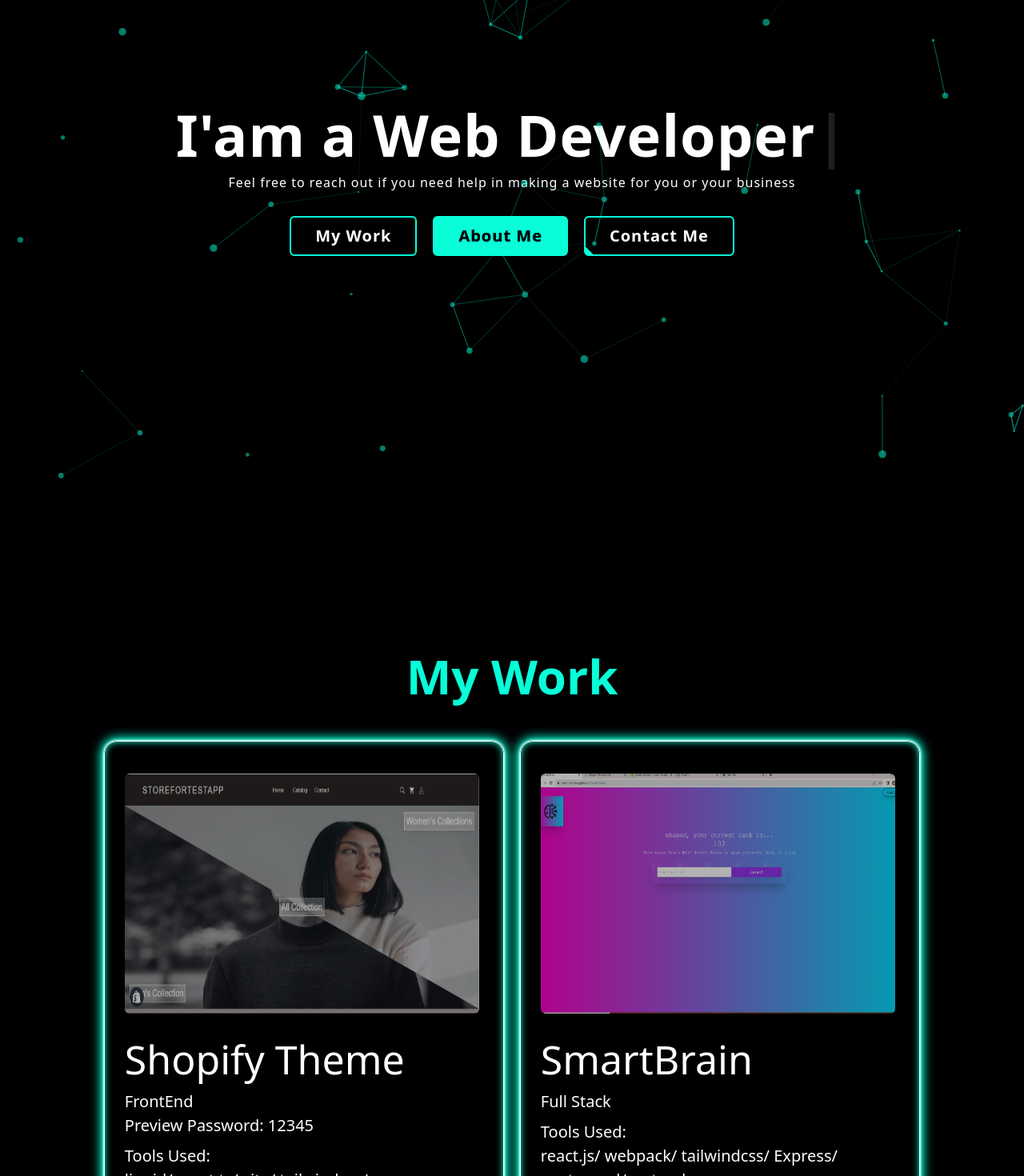
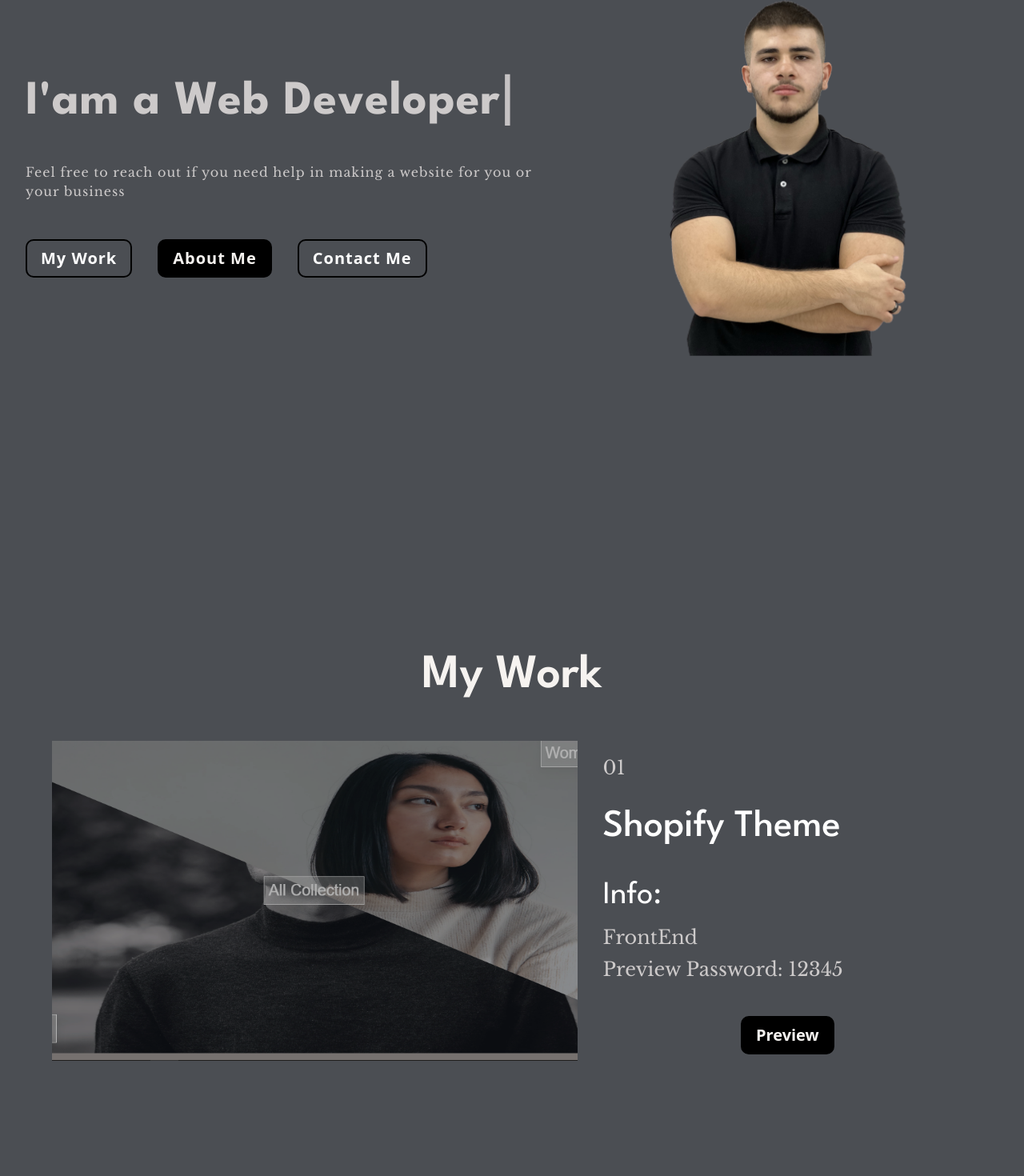
Before and after one commit to mhamad-hmd/Portfolio, a React (Vite) app: page / in a window 1280 px wide. Shown: the part 180-1650 px from the top of the page at 80% size. Built offline with nearby package versions, Linux system fonts and the light colour scheme.

Commit message:
lptp newLook

```diff
--- a/src/App.scss
+++ b/src/App.scss
@@ -1,75 +1,40 @@
-$pageClr: #000000;
-$scndryClr: #08fdd8;
+$pageClr: #4B4E53;
+$scndryClr: #F6F3F0;
+$third: #000;
 
-@font-face {
-  font-family: "Montserrat";
-  src: url(./assets/Montserrat-VariableFont_wght.ttf);
+@import url('https://fonts.googleapis.com/css2?family=League+Spartan:wght@200;300;400;500;600;700;800;900&family=Libre+Baskerville:ital,wght@0,400;0,700;1,400&display=swap');
+
+
+h1, h2, h3{
+  font-family: 'League Spartan', sans-serif;
+}
+
+p,span{
+  font-family: 'Libre Baskerville', serif;
+  color: #CDCACA;
 }
 
 .btnA {
-  background: linear-gradient(45deg, $pageClr 50%, $scndryClr 50%);
-  background-clip: text;
-  -webkit-text-fill-color: $pageClr;
+  background: $third;
+  -webkit-text-fill-color: $scndryClr;
+  border-color: $third !important;
   position: relative;
   font-weight: 600;
   transition: 0.7s;
 }
 
-.btnA::after {
-  content: "";
-  position: absolute;
-  top: 0;
-  right: 0;
-  bottom: 0;
-  left: 0;
-  background: linear-gradient(45deg, $scndryClr 50%, $pageClr 50%);
-  z-index: -1;
-}
 
-.btnA,
-.btnA:after {
-  background-size: 400px;
-  background-position: 0;
-  transition: 0.7s;
-}
 
-.btnA:hover,
-.btnA:hover:after {
-  background-position: 99%;
-  -webkit-text-fill-color: #fff;
-}
+
 
 .btnB {
-  background: linear-gradient(45deg, $scndryClr 50%, $pageClr 50%);
+  background: transparent;
   background-clip: text;
   -webkit-text-fill-color: #fff;
   position: relative;
   font-weight: 600;
 }
 
-.btnB:after {
-  content: "";
-  position: absolute;
-  top: 0;
-  right: 0;
-  bottom: 0;
-  left: 0;
-  background: linear-gradient(45deg, $scndryClr 50%, $pageClr 50%);
-  z-index: -1;
-}
-
-.btnB,
-.btnB:after {
-  background-size: 400px;
-  background-position: 99%;
-  transition: 0.7s;
-}
-
-.btnB:hover,
-.btnB:hover:after {
-  background-position: 0;
-  -webkit-text-fill-color: $pageClr;
-}
 
 .sectionTitle {
   text-align: center;
@@ -89,9 +54,9 @@ $scndryClr: #08fdd8;
   }
   .btn {
     display: inline-block;
-    border-radius: 6px;
-    border: 2px solid $scndryClr;
-    padding: 10px 30px;
+    border-radius: 10px;
+    border: 2px solid $third;
+    padding: 7px 17px;
     font-size: 20px;
   }
 }
--- a/src/App.tsx
+++ b/src/App.tsx
@@ -19,7 +19,7 @@ function App() {
     <Router>
     <div className="App">
 
-        <ParticlesBackground />
+        {/* <ParticlesBackground /> */}
 
         <Routes>
 
--- a/src/components/DisplayProjects/displayProjects.tsx
+++ b/src/components/DisplayProjects/displayProjects.tsx
@@ -39,9 +39,9 @@ export const DisplayProjects = () => {
                 <div className=' md:gap-5 xs:gap-10  flex flex-wrap justify-center my-4' >
 
                     <div className={`${myElementIsVisible ? 'viewWork' : 'offWorkLeft'}`}>
-                        <ProjectConstructor title={'Shopify Theme'} typeOfwork={'FrontEnd'} password={'12345'} tools={'liquid/ react.ts/ vite/ tailwindcss/'} aboutIt={'Since I was using shopify that takes care of all the backend, this project ended up being pure frontend  '} imgPath={storePreview} projectUrl={'https://storefortestapp.myshopify.com/'} />
+                        <ProjectConstructor index={"01"} title={'Shopify Theme'} typeOfwork={'FrontEnd'} password={'12345'} tools={'liquid/ react.ts/ vite/ tailwindcss/'} aboutIt={'Since I was using shopify that takes care of all the backend, this project ended up being pure frontend  '} imgPath={storePreview} projectUrl={'https://storefortestapp.myshopify.com/'} />
                     </div>
-
+{/*
                     <div className={`${myElementIsVisible ? 'viewWork' : 'offWorkRight'}`}>
                         <ProjectConstructor title={'SmartBrain'} typeOfwork={'Full Stack'} password={''} tools={'react.js/ webpack/ tailwindcss/ Express/ postgresql/zustand '} aboutIt={'SmartBrain was the last project in my course, this website takes url of an image and detects the face in it '} imgPath={smartBrainPrev} projectUrl={'https://mhamad-hmd.github.io/Smart-Brain/'} />
                     </div>
@@ -52,7 +52,7 @@ export const DisplayProjects = () => {
 
                     <div className={`${myElementIsVisible ? 'viewWork' : 'offWorkTop'}`}>
                         <ProjectConstructor title={'Royal Coats'} typeOfwork={'Front-End'} password={'12345'} tools={'Vite/ react/ typescript/ scss/ tailwind '} aboutIt={'Royal Coats is a shopify theme website done from completely scratch, the design was made by me '} imgPath={royalCoats} projectUrl={'https://royal-coats.myshopify.com/'} />
-                    </div>
+                    </div> */}
 
 
                 </div>
--- a/src/components/greeting/greeting.scss
+++ b/src/components/greeting/greeting.scss
@@ -3,23 +3,24 @@ $pageClr: #515152;
 $scndryClr: #08fdd8;
 
 .greetingBox {
+    max-width: 650px;
     color: #fff ;
     font-size: 17px;
-    // padding-top: 15%;
-    margin: auto;
     letter-spacing: 1px;
-    line-height: 26px;
   }
 
   .greetingBox h1 {
-    padding: 20px;
     line-height: 55px;
-
     font-weight: 700;
   }
 
-  .btnDiv{
-    padding-left: 10px;
-    padding-right: 10px;
-    padding-top: 30px;
+  .myImg{
+    object-fit: cover;
+    max-width: 350px;
+    max-height: 470px;
   }
+
+  .autoType{
+  font-family: 'League Spartan', sans-serif;
+
+  }
--- a/src/components/greeting/greeting.tsx
+++ b/src/components/greeting/greeting.tsx
@@ -1,7 +1,7 @@
 import React, { useRef } from 'react';
 import Typed from 'typed.js';
 import './greeting.scss'
-
+import myImg from '../../assets/myImg.png'
 
 
 
@@ -34,13 +34,14 @@ export const Greeting = () => {
   }, [])
 
   return (
-    <div className="greetingBox flex items-center justify-center h-screen text-center ">
-      <div>
+    <div className="heroContainer max-w-7xl flex justify-between mx-8 items-center">
 
-        <h1 className='md:text-7xl sm:text-5xl xs:text-4xl'><span className='autoType ' ref={el}></span></h1>
+      <div className="greetingBox flex flex-col items-start justify-center gap-12 h-screen  ">
+
+        <h1 className='md:text-6xl sm:text-4xl xs:text-3xl'><span className='autoType' ref={el}></span></h1>
         <p className='md:text-base xs:text-sm'>Feel free to reach out if you need help in making a website for you or your business</p>
 
-        <div className='flex justify-center flex-wrap'>
+        <div className='flex justify-start flex-wrap gap-8'>
           <div className='btnDiv'>
             <button id='myWork' className='btn btnB'  >My Work</button>
           </div>
@@ -55,8 +56,12 @@ export const Greeting = () => {
 
 
         </div>
+
       </div>
 
+      <img className='myImg mb-4 mr-20' src={myImg} alt="" />
+
     </div>
+
   )
 }
--- a/src/components/projectConstructor/projectConstructor.scss
+++ b/src/components/projectConstructor/projectConstructor.scss
@@ -4,15 +4,54 @@ $scndryClr: #08fdd8;
 .previewImg {
     border-radius: 6px;
     max-width: 100%;
+    flex-basis: 50%;
+    height: 400px; /* [1.1] Set it as per your need */
+    overflow: hidden;
+    transform-origin: 50% 100%;
+    transition: all ease;
+    filter: brightness(70%);
+    object-fit: cover;
+    transform: scale(1.2) translateY(0%);
+}
+
+.InfoContainer{
     width: 100%;
+    flex-basis: 50%;
 
-    height: 300px; /* [1.1] Set it as per your need */
+}
+
+.previewContainer {
     overflow: hidden;
-    transform-origin: 50% 50%;
-    transition: transform 2s, filter .5s ease;
-    filter: brightness(70%);
 }
-.previewContainer {
+
+.typeOfWork{
+    font-size: 1.5rem;
+    font-family: 'Libre Baskerville', serif;
+    color: #CDCACA;
+}
+
+.InfoContainer, .aboutIt{
+    h1{
+        font-size:3rem;
+        font-weight: 500;
+    }
+    h2{
+        font-size: 2.5rem;
+        font-weight: 400;
+    }
+    h3{
+        font-size: 2.4rem;
+    }
+
+    p{
+        font-size: 1rem;
+    }
+    span{
+        font-size: 1.5rem;
+    }
+}
+
+.previewImgContainer{
     overflow: hidden;
 }
 
@@ -25,10 +64,6 @@ $scndryClr: #08fdd8;
     transform: scale(110%);
 }
 
-.aboutIt {
-    max-width: 800px;
-}
-
 .projectInfo {
     width: 100%;
     height: auto;
@@ -36,7 +71,7 @@ $scndryClr: #08fdd8;
 
 @media (min-width: 768px) {
     .projectTitle {
-        font-size: 50px;
+        font-size: 32px;
     }
 
     .projectInfo {
@@ -62,52 +97,8 @@ $scndryClr: #08fdd8;
 }
 
 .projectWrapper {
-    max-width: 500px;
-    font-size: 6.2rem;
-    animation: pulsate 1.5s infinite alternate;
-    border: 0.1rem solid #fff;
-    border-radius: 1rem;
-    padding: 0.2em;
-    box-shadow: 0 0 .2rem #fff,
-              0 0 .2rem #fff,
-              0 0 1rem $scndryClr,
-              0 0 0.4rem $scndryClr,
-              0 0 1.0rem $scndryClr,
-              inset 0 0 0.5rem $scndryClr;
-  }
-
-//   @keyframes pulsate {
-
-//     100% {
-
-//         text-shadow:
-//         0 0 4px #fff,
-//         0 0 11px #fff,
-//         0 0 19px #fff,
-//         0 0 40px $scndryClr,
-//         0 0 80px $scndryClr,
-//         0 0 90px $scndryClr,
-//         0 0 100px $scndryClr,
-//         0 0 150px $scndryClr;
-
-//     }
-
-//     0% {
-
-//       text-shadow:
-//       0 0 2px #fff,
-//       0 0 4px #fff,
-//       0 0 6px #fff,
-//       0 0 10px $scndryClr,
-//       0 0 45px $scndryClr,
-//       0 0 55px $scndryClr,
-//       0 0 70px $scndryClr,
-//       0 0 80px $scndryClr;
-
-//   }
-// }
-.previewImg {
-    flex: 1;
+    max-width: 1280px;
+    width: 100%;
 }
 
 .scndCol{
--- a/src/components/projectConstructor/projectConstructor.tsx
+++ b/src/components/projectConstructor/projectConstructor.tsx
@@ -1,4 +1,5 @@
 
+import { useRef, useState } from 'react';
 import './projectConstructor.scss'
 
 type props = {
@@ -9,65 +10,63 @@ type props = {
     aboutIt: string,
     imgPath: string,
     projectUrl: string,
+    index: string,
 
 }
 
 export const ProjectConstructor = (props: props) => {
 
+    const { title, typeOfwork, password, tools, aboutIt, imgPath, projectUrl, index } = props;
+    const previewImg = useRef<HTMLImageElement>(null);
+    const previewImgPosition = previewImg.current?.getBoundingClientRect().top!;
+    let previewTranslate = 0
+    let previewScale = 1.2
+    previewImgPosition && document.addEventListener('scroll', (e:any) => {
+        if(previewImgPosition - window.scrollY > 0  && previewImgPosition - window.scrollY < 500){
+            previewTranslate += .09
+            previewImg.current!.style.transform = `scale(${previewScale}) translateY(${previewTranslate}%)`
+        }
+        else if(previewImgPosition - window.scrollY < 0 && previewImgPosition - window.scrollY > -500 ){
+            previewTranslate -= .09
+            previewImg.current!.style.transform = `scale(${previewScale}) translateY(${previewTranslate}%)`
+        }
+        else{
+            previewImg.current!.style.transform = `scale(1.2)`
+        }
 
-
-
-    const { title, typeOfwork, password, tools, aboutIt, imgPath, projectUrl } = props;
-
-
-    return (
-        <div className='projectWrapper  m-auto pb-3  '>
-            <div className='projectInfo '>
-                <div className='mb-2 flex flex-col justify-center'>
-
-                    <div className='previewContainer py-5'>
-
-                        <img className='previewImg' src={imgPath} alt="" />
-
-                    </div>
-
-
-                    <h1 className='projectTitle'>{title}</h1>
-                    <h1>{typeOfwork}</h1>
-                    {password.length > 0 &&
-                        <h1>Preview Password: {password}</h1>
-                    }
+    })
 
 
 
 
 
-                    <div className='py-2'>
-                        <h1>Tools Used:</h1>
-                        <p>{tools}</p>
-                    </div>
-                    <div className='aboutIt'>
-                        <h1>About It:</h1>
-                        <p>{aboutIt}</p>
+    return (
+        <div className='projectWrapper flex  gap-8  m-auto pb-3  '>
 
-                    </div>
-
-                    <a href={projectUrl} className="w-full text-center mt-5 mb-2">
-                        <button id='projectBtn' className='btn btnA m-auto text-center '>
-
-                            Preview
-
-                        </button>
-                    </a>
-                </div>
+            <div className='previewImgContainer'>
+                <img ref={previewImg}  className='previewImg' src={imgPath} alt="" />
             </div>
 
+            <div className="InfoContainer flex flex-col justify-between items-between gap-4 mt-4">
+                <span>{index}</span>
+                <h1 className='projectTitle'>{title}</h1>
+
+                <div className='aboutIt flex flex-col gap-1'>
+                    <h2>Info:</h2>
+                    <h4 className='typeOfWork'>{typeOfwork}</h4>
+                    {password.length > 0 &&
+                        <span>Preview Password: {password}</span>
+                    }
+                </div>
 
 
-
-
+                <a href={projectUrl} className="w-full text-center mt-5 mb-2">
+                    <button id='projectBtn' className='btn btnA m-auto text-center '>
+                        Preview
+                    </button>
+                </a>
+            </div>
 
         </div>
-
     )
 }
--- a/src/index.scss
+++ b/src/index.scss
@@ -6,8 +6,9 @@
 
 html {
   height: 100%;
+  scroll-behavior: smooth
 }
 body {
   min-height: 100%;
-  background-color: #000000 ;
+  background-color: #4B4E53 ;
 }
```
Also changed, not shown: src/assets/myImg.png (added).
